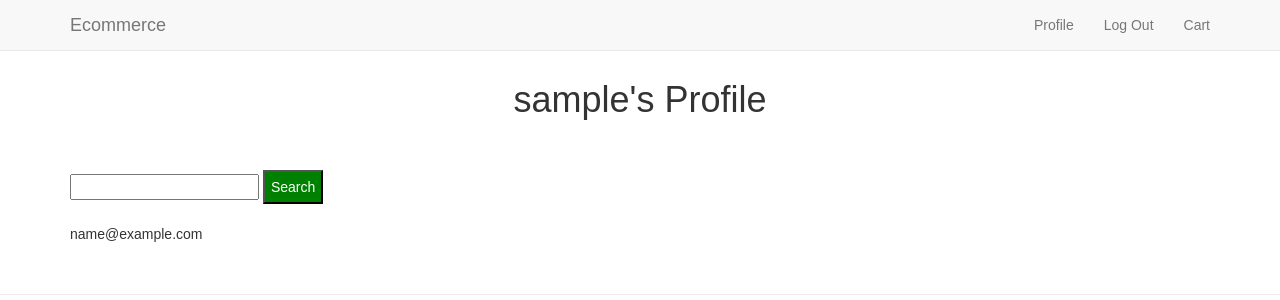
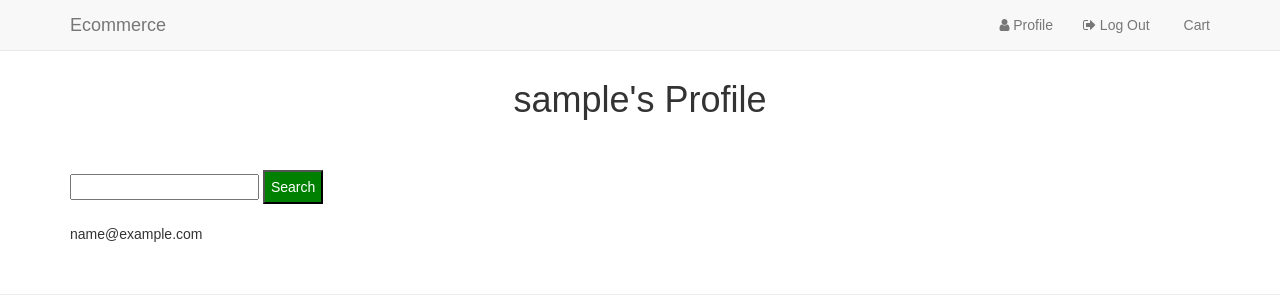
Before and after one commit to Deirdre18/ecommerce-django-app, a Django app: page /accounts/profile/ in a window 1280 px wide. Shown: the top 300 px of the page. Run offline with Django 3.2, Linux system fonts and the light colour scheme; the visitor is signed in with stand-in values (Sample User, id 1); data comes from the database, SQL or seed files in the repository; some libraries are stand-ins or nearby versions.

Commit message:
testing settings.py file, added image to media/images, added font-awesome icons to nav bar in templates/base.html

```diff
--- a/ecommerce/settings.py
+++ b/ecommerce/settings.py
@@ -67,7 +67,6 @@ WSGI_APPLICATION = 'ecommerce.wsgi.application'
 
 # Database
 # https://docs.djangoproject.com/en/1.11/ref/settings/#databases
-# below is to keep travis integration testing working
 
 if "DATABASE_URL" in os.environ:
     DATABASES = {
--- a/templates/base.html
+++ b/templates/base.html
@@ -33,15 +33,15 @@
       <div id="navbar" class="navbar-collapse collapse">
         <ul class="nav navbar-nav navbar-right">
           {% if user.is_authenticated %}
-          <li><a href="{% url 'profile' %}">Profile</a></li>
-          <li><a href="{% url 'logout' %}">Log Out</a></li>
+          <li><a href="{% url 'profile' %}"><i class="fa fa-user"></i> Profile</a></li>
+          <li><a href="{% url 'logout' %}"><i class="fa fa-sign-out"></i> Log Out</a></li>
           {%  else %}
-          <li><a href="{% url 'registration' %}">Register</a></li>
-          <li><a href="{% url 'login' %}">Log In</a></li>
+          <li><a href="{% url 'register' %}"><i class="fa fa-user-plus"></i> Register</a></li>
+          <li><a href="{% url 'login' %}"><i class="fa fa-sign-in"></i> Log In</a></li>
           {% endif %}
           <li>
             <a href="{% url 'view_cart' %}">
-              <i class="fa fa-shipping-cart"></i>Cart
+              <i class="fa fa-shipping-cart"></i> Cart
               {% if product_count > 0 %}
               <label class="badge badge-warning">{{ product_count }}</label>
               {% endif %}
```
Also changed, not shown: media/images/baby_yoda_dolls_MW9RJGN.jpeg (added).
